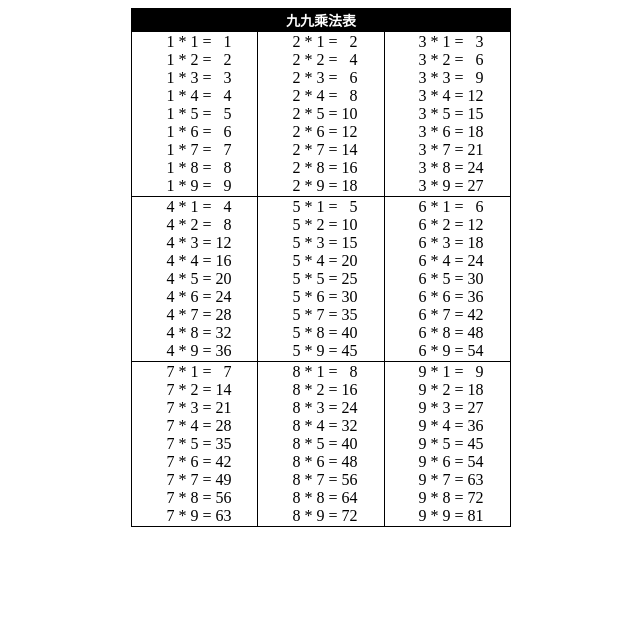
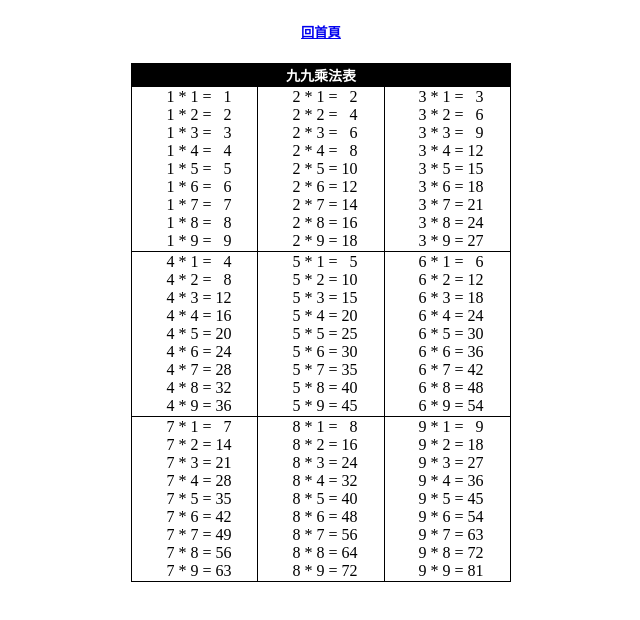
Before and after one commit to rcy95/-1, a plain HTML site: page index.html in a window 1280 px wide. Shown: the whole page, without its empty margins (319-959 px from the left). Drawn offline with Linux system fonts and the light colour scheme.

Commit message:
Update index.html

```diff
--- a/index.html
+++ b/index.html
@@ -27,6 +27,7 @@
     </style>
  </head>
  <body>
+    <a href="https://rcy95.github.io/bjyx/"><h5 align="center">回首頁</h5></a>
     <table align="center" border="1px">
         <tr>
             <th colspan="3" ><b>九九乘法表</b></th>
```
